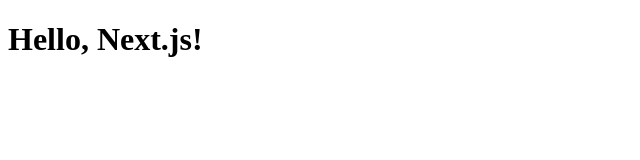
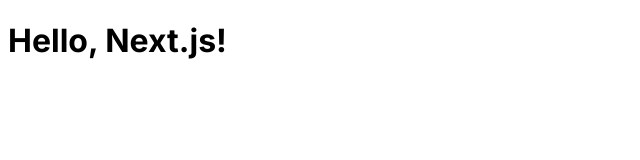
Before and after one commit to pedrocsh/blog, a Next.js app: page / in a window 1280 px wide. Shown: the top 160 px of the page, without its empty margins (0-640 px from the left). Built offline with nearby package versions, Linux system fonts and the light colour scheme.

Commit message:
config font

```diff
--- a/src/app/layout.tsx
+++ b/src/app/layout.tsx
@@ -1,10 +1,17 @@
+import { Inter } from 'next/font/google'
+
+const inter = Inter({
+  subsets: ['latin'],
+  display: 'swap'
+})
+
 export default function RootLayout({
   children,
 }: {
   children: React.ReactNode
 }) {
   return (
-    <html lang="pt-BR">
+    <html lang="pt-BR" className={inter.className}>
       <body>{children}</body>
     </html>
   )
```
